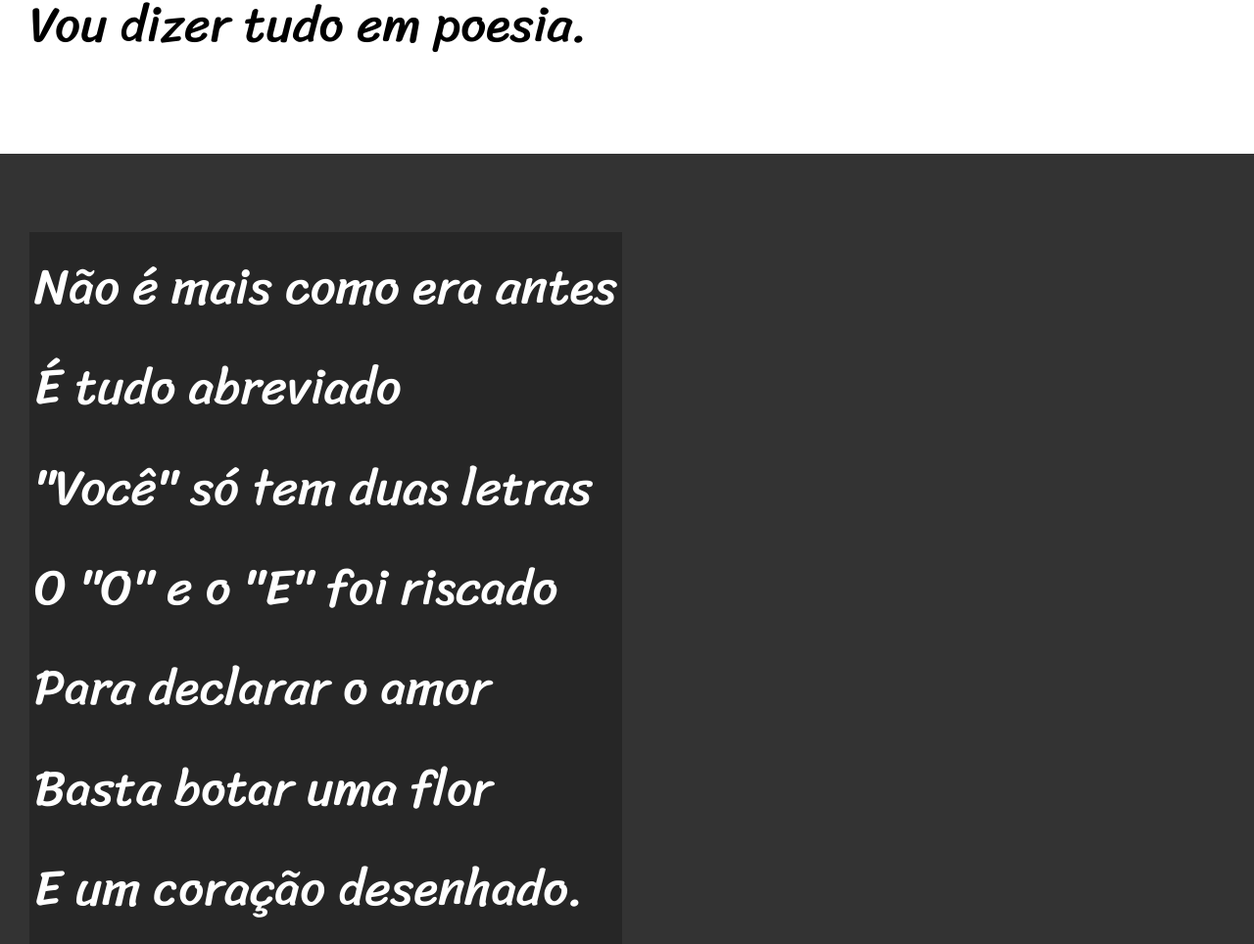
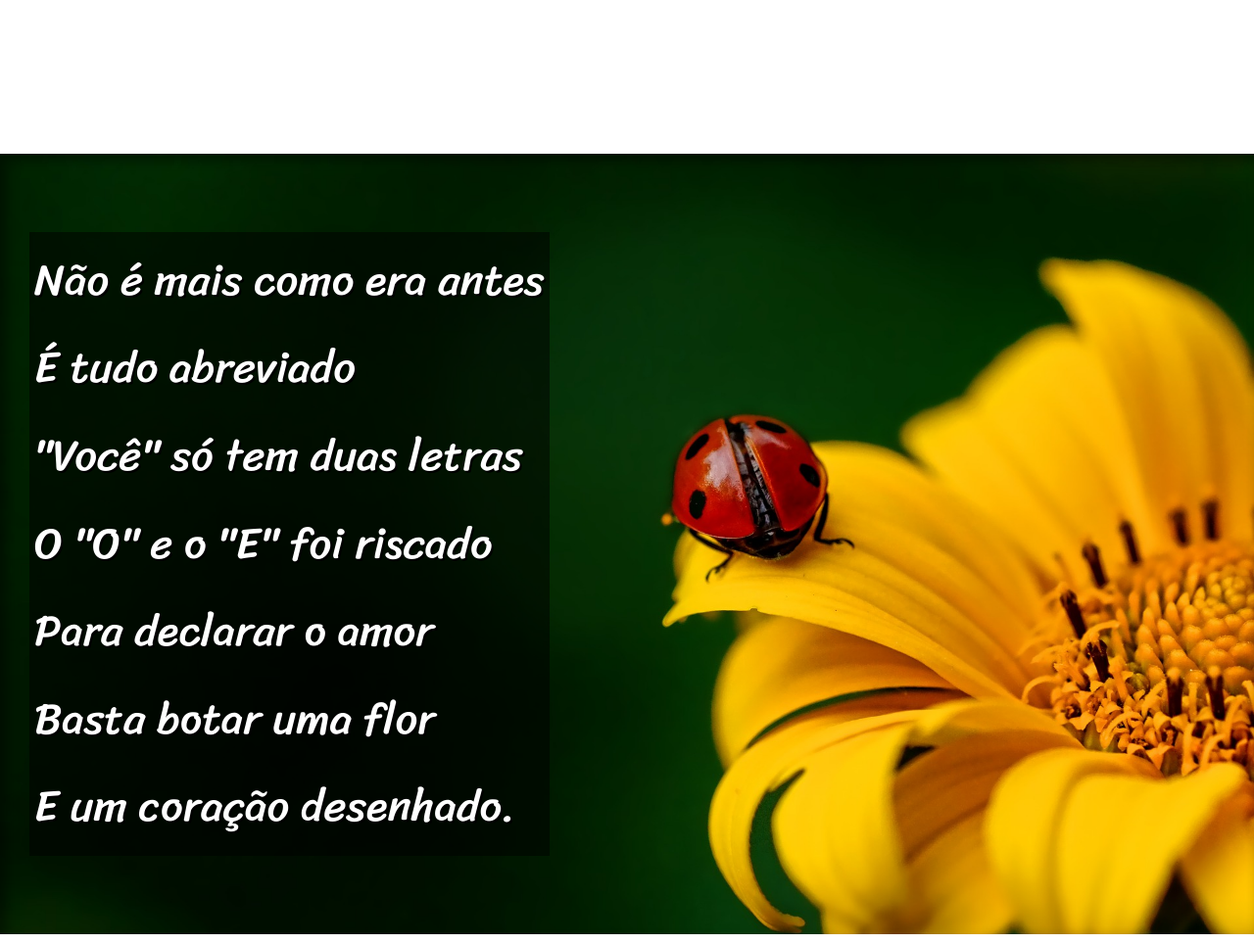
Before and after one commit to SilasFas/Cordel-Moderno, a plain HTML site: page index.html in a window 1280 px wide. Shown: the part 980-1944 px from the top of the page at 98% size. Drawn offline with Linux system fonts and the light colour scheme.

Commit message:
adding images

```diff
--- a/index.html
+++ b/index.html
@@ -33,7 +33,7 @@
         </p>
     </section>
 
-    <section class="image">
+    <section class="image" id="image01">
         <p>
             Não é mais como era antes<br>
             É tudo abreviado<br>
@@ -64,7 +64,7 @@
         </p>
     </section>
 
-    <section class="image">
+    <section class="image" id="image02">
         <p>
             Tenho saudade das cartas<br>
             Escritas com a própria mão<br>
--- a/style.css
+++ b/style.css
@@ -57,7 +57,11 @@ section {
     line-height: 2em;
     padding-left: 30px;
     font-family: var(--font3);
-    font-size: 4vw;
+    font-size: 3.5vw;
+}
+
+section>p {
+    padding-bottom: 2em;
 }
 
 section.normal {
@@ -68,12 +72,26 @@ section.normal {
 section.image {
     background-color: rgb(51, 51, 51);
     color: white;
+    box-shadow: inset 6px 6px 13px 0px rgba(0, 0, 0, 0.473);
+    background-size: cover;
+    background-attachment: fixed;
 }
 
 section.image>p {
-    background-color: rgba(0, 0, 0, 0.253);
+    background-color: rgba(0, 0, 0, 0.514);
     display: inline-block;
     padding: 5px;
+    text-shadow: 2px 2px 0px black;
+}
+
+section#image01 {
+    background-image: url(background001.jpg);
+    background-position: right, center;
+}
+
+section#image02 {
+    background-image: url(background002.jpg);
+    background-position: bottom, center;
 }
 
 footer {
```
